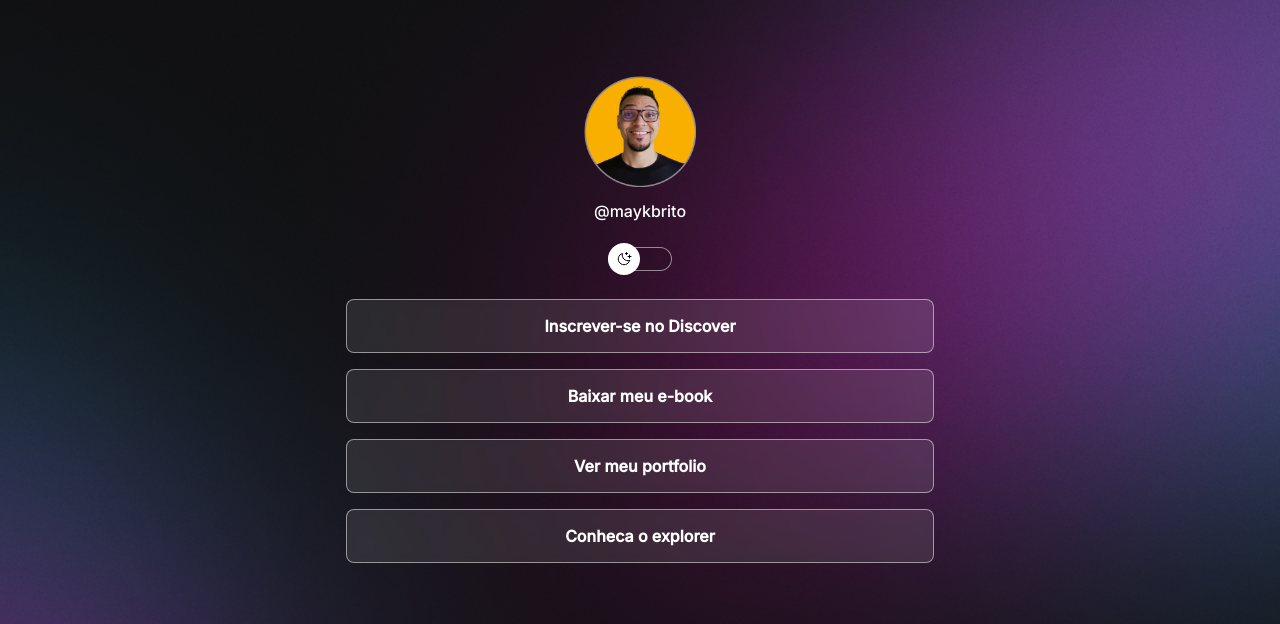
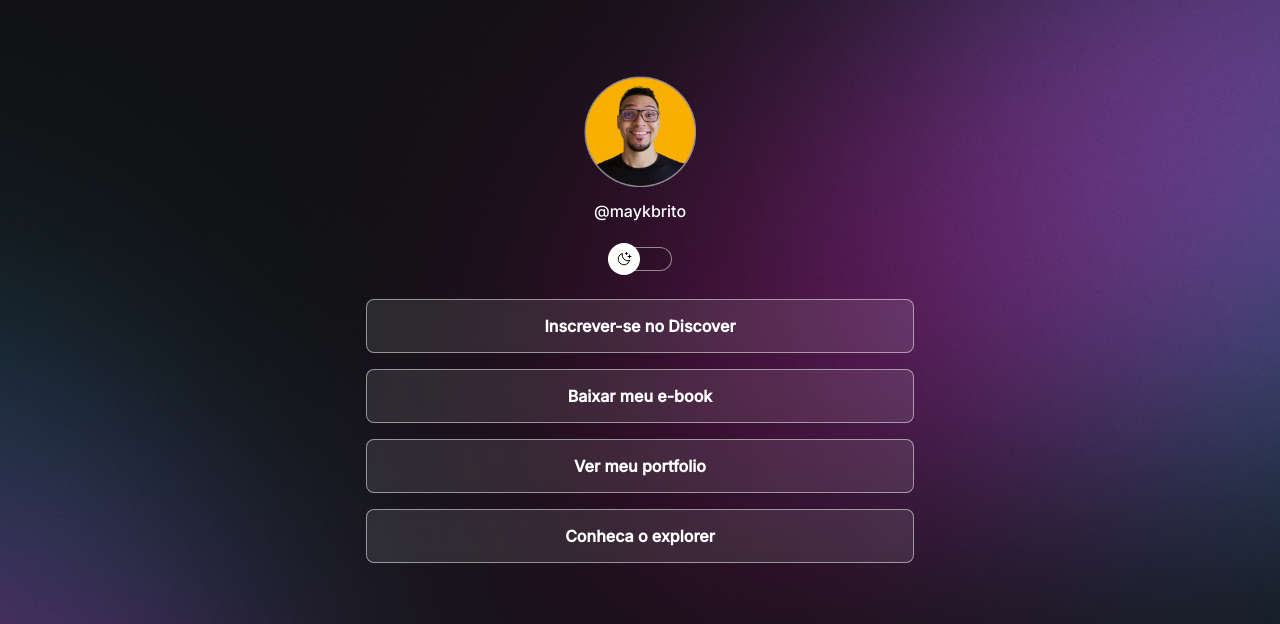
Before and after one commit to daniela-ecosis/projeto-rocketseat, a plain HTML site: page index.html in a window 1280 px wide. Shown: the top 624 px of the page. Drawn offline with nearby package versions, Linux system fonts and the light colour scheme.

Commit message:
Criado padding lateral no container

```diff
--- a/index.html
+++ b/index.html
@@ -25,7 +25,7 @@
         <span></span>
       </div>
 
-      <ul>
+      <ul class='lista-botoes'>
         <li>
           <a href="#">Inscrever-se no Discover</a>
         </li>
--- a/style.css
+++ b/style.css
@@ -37,7 +37,7 @@ body * {
   width: 100%;
   max-width: 588px; /*ajusta layout para telas maiores */
   margin: 56px auto 0px;
-  padding: 0 0 24px;
+  padding: 0 20px 24px;
 }
 
 /* PROFILE */
@@ -102,7 +102,6 @@ body * {
 /* LIST */
 ul {
   list-style: none;
-
   display: flex;
   flex-direction: column;
   gap: 16px;
@@ -162,7 +161,7 @@ footer {
   text-align: center;
 }
 
-@media (min-width: 700px) {
+@media (min-width: 375px) {
   :root {
     --bg-url: url(./assets/bg-desktop.jpg);
   }
```
